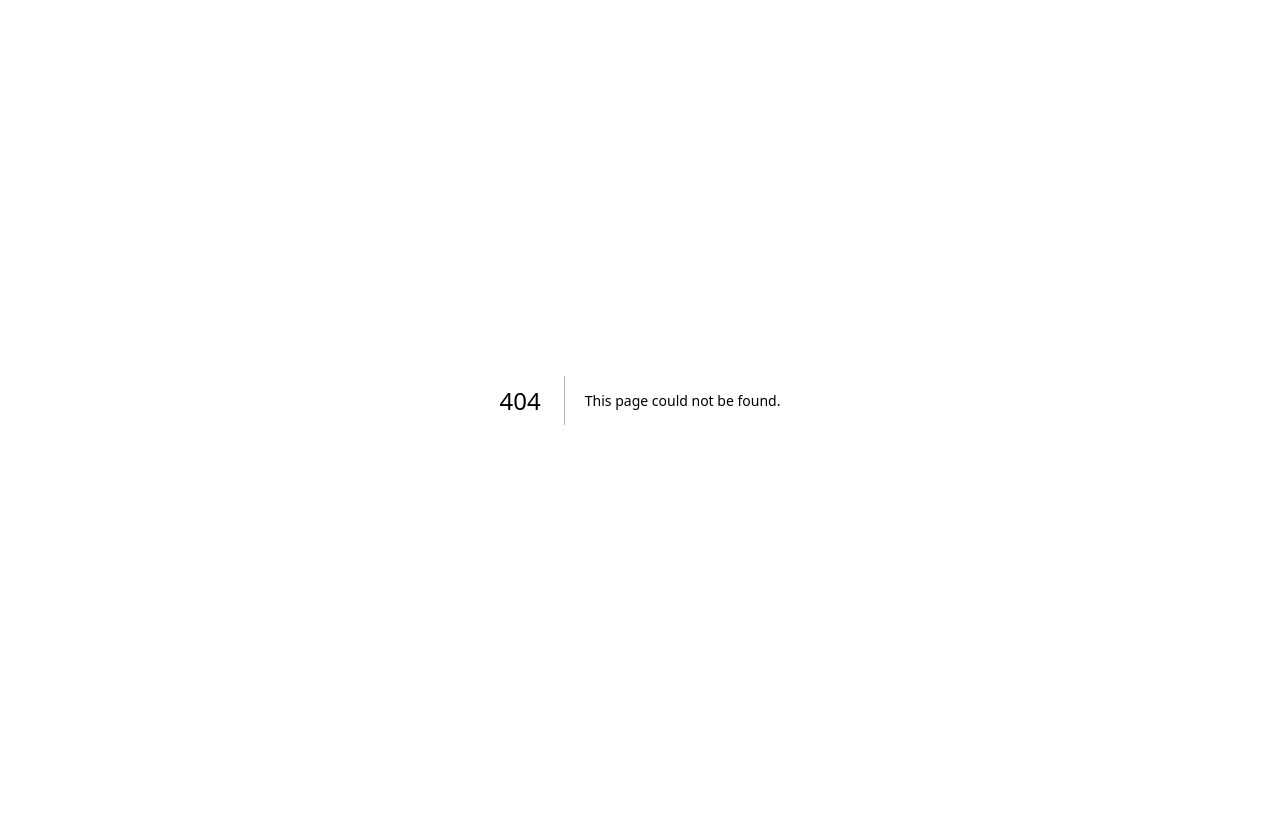
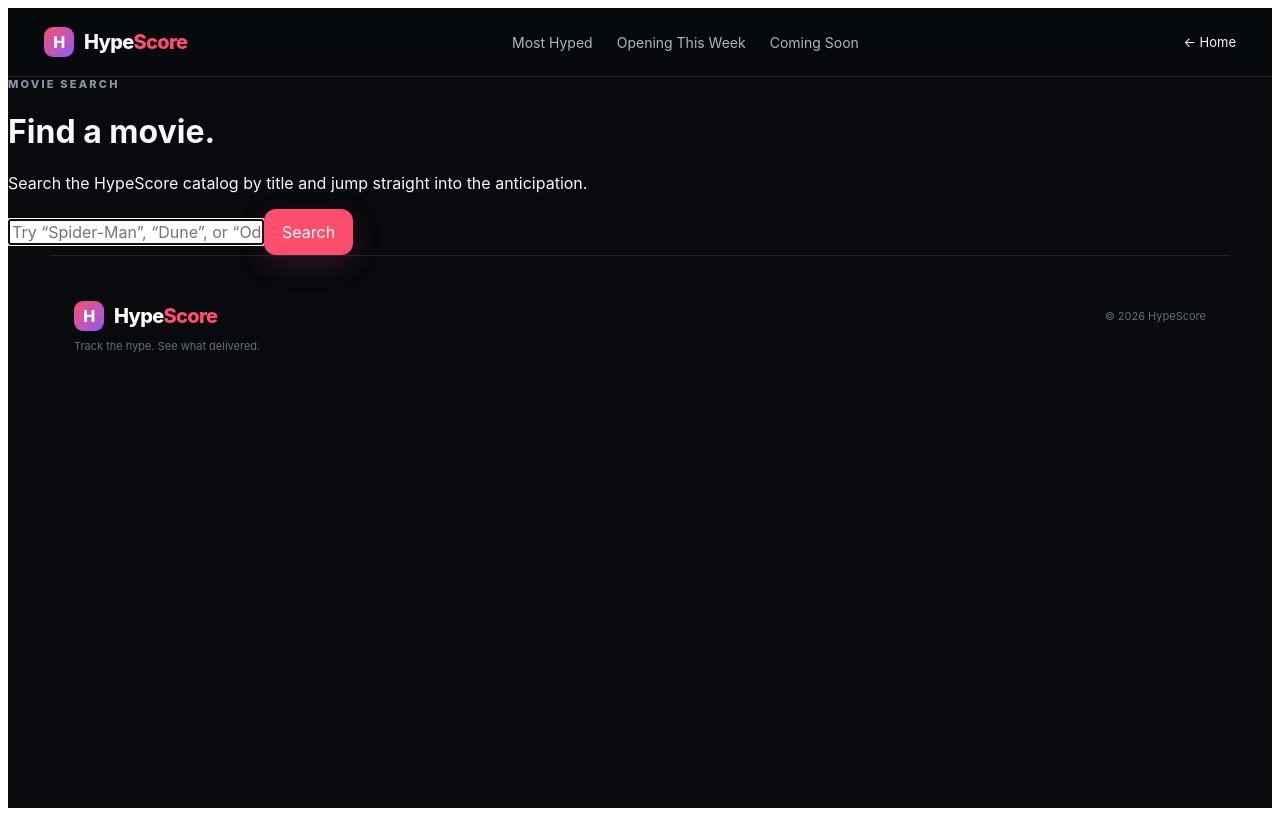
Before and after one commit to caseychourney/hypescore, a Next.js app: page /search in a window 1280 px wide. Before the commit this address had no page. Built offline with nearby package versions, Linux system fonts and the light colour scheme.

Commit message:
feat: add real movie search experience

```diff
--- /dev/null
+++ b/pages/search.js
@@ -0,0 +1,32 @@
+import Head from 'next/head';
+import Link from 'next/link';
+import { useEffect, useState } from 'react';
+import styles from '../styles/Home.module.css';
+
+export default function SearchPage(){
+  const [q,setQ]=useState('');
+  const [results,setResults]=useState([]);
+  const [loading,setLoading]=useState(false);
+  const [searched,setSearched]=useState(false);
+  async function search(event){
+    event?.preventDefault();
+    const term=q.trim();
+    if(!term){setResults([]);setSearched(false);return;}
+    setLoading(true);
+    try{const r=await fetch('/api/movies?q='+encodeURIComponent(term));const data=await r.json();setResults(data.results||[]);setSearched(true);}
+    finally{setLoading(false);}
+  }
+  useEffect(()=>{const params=new URLSearchParams(window.location.search);const term=params.get('q');if(term){setQ(term);search();}},[]);
+  return <div className={styles.site}>
+    <Head><title>Search movies — HypeScore</title><meta name="description" content="Search movies, release dates and HypeScores." /></Head>
+    <header className={styles.nav}><div className={styles.navInner}><Link href="/" className={styles.brand}><span className={styles.brandMark}>H</span><span>Hype<span>Score</span></span></Link><nav className={styles.navLinks}><Link href="/#most-hyped">Most Hyped</Link><Link href="/#opening">Opening This Week</Link><Link href="/#coming-soon">Coming Soon</Link></nav><Link href="/" className={styles.textLink}>← Home</Link></div></header>
+    <main className={styles.searchPage}>
+      <p className={styles.eyebrow}>MOVIE SEARCH</p><h1>Find a movie.</h1><p className={styles.searchLead}>Search the HypeScore catalog by title and jump straight into the anticipation.</p>
+      <form className={styles.searchForm} onSubmit={search}><input autoFocus value={q} onChange={e=>setQ(e.target.value)} placeholder="Try “Spider-Man”, “Dune”, or “Odyssey”" /><button className={styles.primaryButton}>{loading?'Searching…':'Search'}</button></form>
+      {searched && <p className={styles.searchMeta}>{results.length} result{results.length===1?'':'s'} for “{q}”</p>}
+      <div className={styles.searchResults}>{results.map(movie=><Link key={movie.slug} href={'/movie/'+movie.slug} className={styles.searchMovie}><img src={movie.posterUrl||'/movie-poster-fallback.svg'} alt="" /><div><h2>{movie.title}</h2><span>{movie.releaseDate ? new Intl.DateTimeFormat('en-US',{year:'numeric',month:'short',day:'numeric'}).format(new Date(movie.releaseDate)) : 'Release date unavailable'}</span><strong>{movie.hype || '—'} <small>HYPE</small></strong></div></Link>)}</div>
+      {searched && !results.length && <div className={styles.searchEmpty}><strong>No movies found.</strong><span>Try a shorter title or another spelling.</span></div>}
+    </main>
+    <footer className={styles.footer}><div><Link href="/" className={styles.brand}><span className={styles.brandMark}>H</span><span>Hype<span>Score</span></span></Link><p>Track the hype. See what delivered.</p></div><p>© 2026 HypeScore</p></footer>
+  </div>
+}
```
